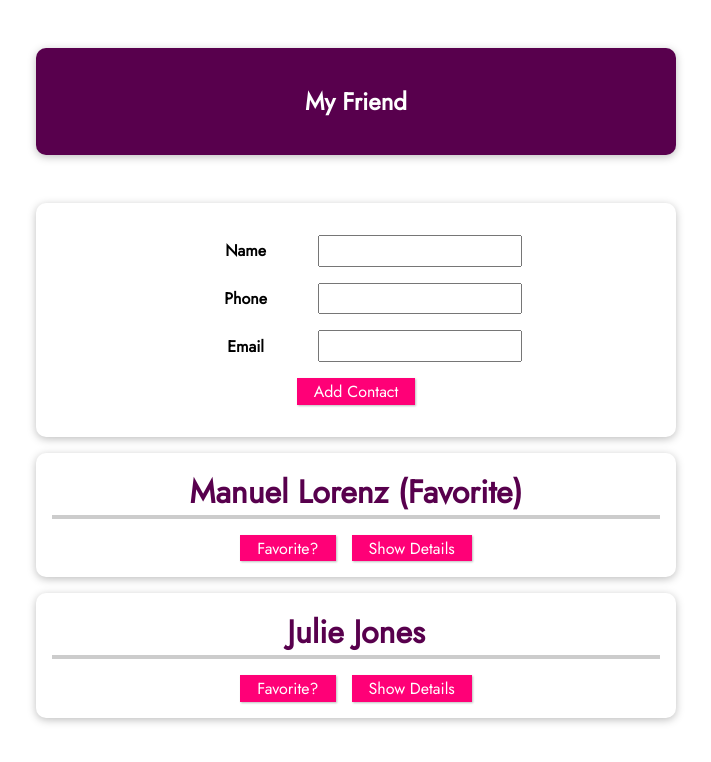
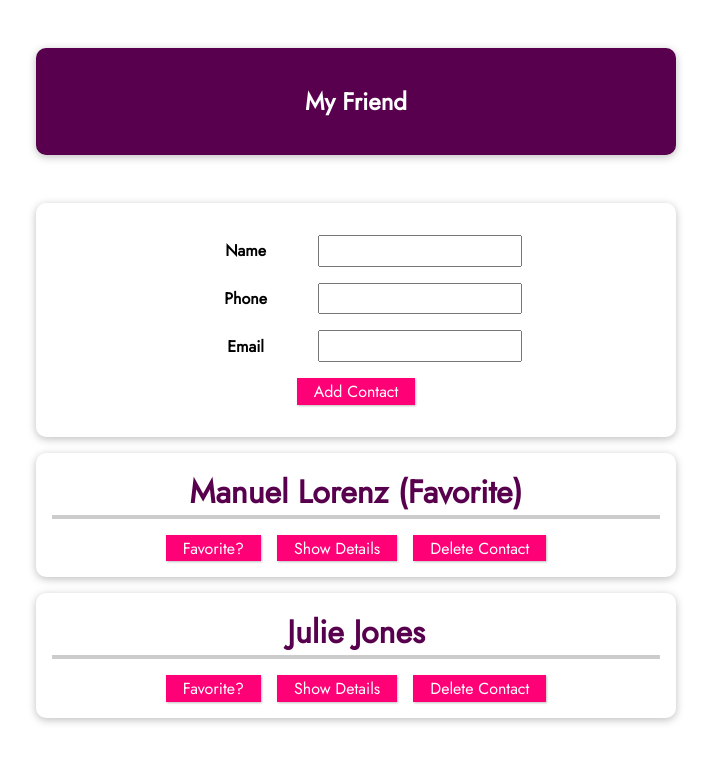
Before and after one commit to nuhptr/vue-academind, a Vue app in the folder vue-first-app/: page / in a window 1280 px wide. Shown: the top 762 px of the page, without its empty margins (284-995 px from the left). Built offline with nearby package versions, Linux system fonts and the light colour scheme.

Commit message:
delete contact using $emit

```diff
--- a/vue-first-app/src/App.vue
+++ b/vue-first-app/src/App.vue
@@ -1,3 +1,24 @@
+<template>
+   <section>
+      <header>
+         <h1>My Friend</h1>
+      </header>
+      <NewFriend @add-contact="addContact" />
+      <ul>
+         <FriendContact
+            v-for="friend in friends"
+            :key="friend.id"
+            :id="friend.id"
+            :name="friend.name"
+            :phoneNumber="friend.phone"
+            :emailAddress="friend.email"
+            :isFavorite="friend.isFavorite"
+            @toggle-favorite="toggleFavoriteStatus"
+            @delete="deleteContact" />
+      </ul>
+   </section>
+</template>
+
 <script>
 import FriendContact from "./components/FriendContact.vue";
 import NewFriend from "./components/NewFriend.vue";
@@ -34,29 +55,26 @@ export default {
          );
          identifiedFriend.isFavorite = !identifiedFriend.isFavorite;
       },
+      addContact(name, phone, email) {
+         const newFriendContact = {
+            id: new Date().toISOString(),
+            name: name,
+            phone: phone,
+            email: email,
+            isFavorite: false,
+         };
+         console.log(newFriendContact);
+         this.friends.push(newFriendContact);
+      },
+      deleteContact(friendId) {
+         const identifiedFriendIndex = this.friends.filter(
+            (friend) => friend.id !== friendId
+         );
+         this.friends.splice(identifiedFriendIndex, 1);
+      },
    },
 };
 </script>
-
-<template>
-   <section>
-      <header>
-         <h1>My Friend</h1>
-      </header>
-      <NewFriend />
-      <ul>
-         <FriendContact
-            v-for="friend in friends"
-            :key="friend.id"
-            :id="friend.id"
-            :name="friend.name"
-            :phoneNumber="friend.phone"
-            :emailAddress="friend.email"
-            :isFavorite="friend.isFavorite"
-            @toggle-favorite="toggleFavoriteStatus" />
-      </ul>
-   </section>
-</template>
 
 <style>
 @import url("https://fonts.googleapis.com/css2?family=Jost&display=swap");
--- a/vue-first-app/src/components/FriendContact.vue
+++ b/vue-first-app/src/components/FriendContact.vue
@@ -1,3 +1,29 @@
+<template>
+   <li>
+      <h2>
+         {{ name ? name : "No data" }}
+         {{ isFavorite ? "(Favorite)" : "" }}
+      </h2>
+      <button style="margin-right: 1rem" @click="toggleFavorite">
+         Favorite?
+      </button>
+      <button style="margin-right: 1rem" @click="toggleDetails">
+         {{ detailsAreVisible ? "Hide" : "Show" }} Details
+      </button>
+      <ul v-if="detailsAreVisible">
+         <li>
+            <strong>Phone:</strong>
+            {{ phoneNumber ? phoneNumber : "No data" }}
+         </li>
+         <li>
+            <strong>Email:</strong>
+            {{ emailAddress ? emailAddress : "No data" }}
+         </li>
+      </ul>
+      <button @click="$emit('delete', id)">Delete Contact</button>
+   </li>
+</template>
+
 <script>
 export default {
    props: {
@@ -28,17 +54,18 @@ export default {
       },
    },
    // defining and validating custom events
-   emits: {
-      "toggle-favorite": function (id) {
-         if (id) {
-            console.info("id " + id);
-            return true;
-         } else {
-            console.warn("No id provided for toggle-favorite event");
-            return false;
-         }
-      },
-   },
+   emits: ["toggle-favorite", "delete"],
+   // emits: {
+   //    "toggle-favorite": function (id) {
+   //       if (id) {
+   //          console.info("id " + id);
+   //          return true;
+   //       } else {
+   //          console.warn("No id provided for toggle-favorite event");
+   //          return false;
+   //       }
+   //    },
+   // },
    data() {
       return {
          detailsAreVisible: false,
@@ -54,26 +81,3 @@ export default {
    },
 };
 </script>
-
-<template>
-   <li>
-      <h2>
-         {{ name ? name : "No data" }}
-         {{ isFavorite ? "(Favorite)" : "" }}
-      </h2>
-      <button style="margin-right: 1rem" @click="toggleFavorite">
-         Favorite?
-      </button>
-      <button @click="toggleDetails">Show Details</button>
-      <ul v-if="detailsAreVisible">
-         <li>
-            <strong>Phone:</strong>
-            {{ phoneNumber ? phoneNumber : "No data" }}
-         </li>
-         <li>
-            <strong>Email:</strong>
-            {{ emailAddress ? emailAddress : "No data" }}
-         </li>
-      </ul>
-   </li>
-</template>
--- a/vue-first-app/src/components/NewFriend.vue
+++ b/vue-first-app/src/components/NewFriend.vue
@@ -1,19 +1,19 @@
 <template>
-   <form action="#">
+   <form @submit.prevent="submitData">
       <div>
          <label for="name">Name</label>
-         <input type="text" name="name" />
+         <input type="text" v-model="enteredName" />
       </div>
       <div>
          <label for="phone">Phone</label>
-         <input type="tel" name="phone" />
+         <input type="tel" v-model="enteredPhone" />
       </div>
       <div>
          <label for="email">Email</label>
-         <input type="email" name="email" />
+         <input type="email" v-model="enteredEmail" />
       </div>
       <div>
-         <button>Add Contact</button>
+         <button type="submit">Add Contact</button>
       </div>
    </form>
 </template>
@@ -27,6 +27,20 @@ export default {
          enteredPhone: "",
          enteredEmail: "",
       };
+   },
+   methods: {
+      submitData() {
+         this.$emit(
+            "add-contact",
+            this.enteredName,
+            this.enteredPhone,
+            this.enteredEmail
+         );
+
+         this.enteredName = "";
+         this.enteredPhone = "";
+         this.enteredEmail = "";
+      },
    },
 };
 </script>
--- a/vue-first-app/src/main.js
+++ b/vue-first-app/src/main.js
@@ -1,7 +1,6 @@
 import { createApp } from "vue";
 
 import App from "./App.vue";
-import "./styles.css";
 
 const app = createApp(App);
 
```
Also changed, not shown: vue-first-app/src/styles.css (deleted).
